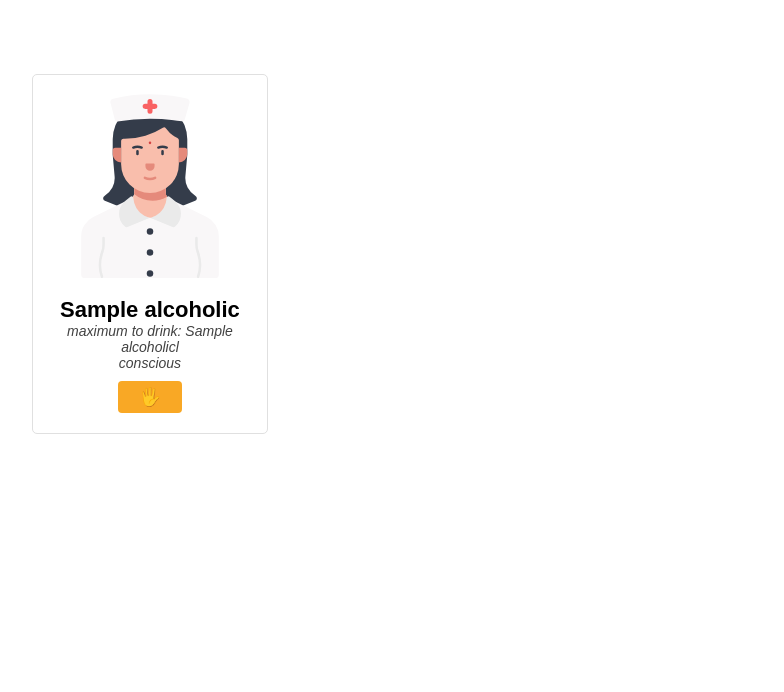
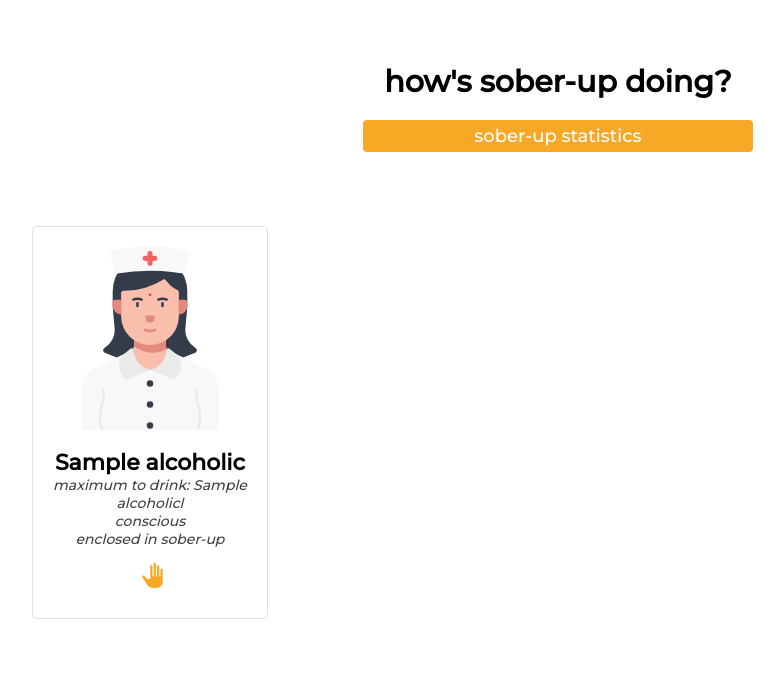
Before and after one commit to sol4ik/db-alcohol, a Flask app: template modules/templates/home.html in a window 1280 px wide. Shown: the top 692 px of the page, without its empty margins (82-866 px from the left). Run offline with Flask 2, Linux system fonts and the light colour scheme; the template is opened without the code that fills it: most values are stand-ins (such as "Sample title", 1, 10 or a date in 2020); some libraries are stand-ins or nearby versions.

Commit message:
home finished

```diff
--- a/modules/app.py
+++ b/modules/app.py
@@ -46,26 +46,89 @@ def login_page():
 
 @app.route('/home', methods=["GET", "POST"])
 def home():
-    if request.method == "GET":
-        context = dict()
-        context['user_data'] = json.loads(request.args['user_data'])
+    context = dict()
+    context['errors'] = list()
+
+    if request.method == "POST":
+        data = request.form
+        errors = list()
 
         conn = connect_to_db()
         cur = conn.cursor()
-        cur.execute(f"""select * from alcoholic;""")
-        context['alcoholics'] = cur.fetchall()
-        conn.commit()
+
+        if data['user_type'] == "alcoholic":
+            cur.execute(f"""select enclosed from alcoholic where alcoholic_id={data['user_id']};""")
+            response = cur.fetchall()
+            if response[0][0]:
+                errors.append("you cannot drink with other alcoholics because you are enclosed in sober-up!")
+            conn.commit()
+
+            cur.execute(f"""select conscious from alcoholic where alcoholic_id={data['user_id']};""")
+            response = cur.fetchall()
+            if not response[0][0]:
+                errors.append("you cannot dp anything as you've just fainted!")
+            conn.commit()
+
+            cur.execute(f"""select enclosed from alcoholic where alcoholic_id={ data['chosen_alcoholic_id'] };""")
+            response = cur.fetchall()
+            if response[0][0]:
+                errors.append("you cannot drink with alcoholic who is enclosed in sober-up!")
+            conn.commit()
+
+            cur.execute(f"""select conscious from alcoholic where alcoholic_id={ data['chosen_alcoholic_id']};""")
+            response = cur.fetchall()
+            if not response[0][0]:
+                errors.append("you cannot drink with alcoholic who just fainted!")
+            conn.commit()
+        else:
+            pass
         cur.close()
         conn.close()
+        if len(errors) == 0:
+            return redirect(url_for('.action', query_data=json.dumps(data)))
 
-        # TODO: run queries to get corresponding alcoholics for each type
-        context['friendly'] = context['alcoholics']
-        context['quick'] = context['alcoholics']
-        context['master'] = context['alcoholics']
-        context['favourite'] = context['alcoholics']
-        context['disfavourite'] = context['alcoholics']
+        context['errors'] = errors
 
-        return render_template('home.html', context=context)
+    context['user_data'] = json.loads(request.args['user_data'])
+
+    conn = connect_to_db()
+    cur = conn.cursor()
+    cur.execute(f"""select * from alcoholic;""")
+    context['alcoholics'] = cur.fetchall()
+    conn.commit()
+    cur.close()
+    conn.close()
+
+    # TODO: run queries to get corresponding alcoholics for each type
+    context['friendly'] = context['alcoholics']
+    context['quick'] = context['alcoholics']
+    context['master'] = context['alcoholics']
+    context['favourite'] = context['alcoholics']
+    context['disfavourite'] = context['alcoholics']
+
+    return render_template('home.html', context=context)
+
+
+@app.route('/action', methods=["GET", "POST"])
+def action():
+    return render_template('action.html', context=json.loads(request.args['context']))
+
+
+@app.route('/my_profile',methods=["GET", "POST"])
+def my_profile():
+    user_id = request.args['user_id']
+
+    conn = connect_to_db()
+    cur = conn.cursor()
+    cur.execute(f"""select * from alcoholic where alcoholic_id = {user_id};""")
+    response = cur.fetchall()
+    conn.commit()
+    cur.close()
+    conn.close()
+
+    context = dict()
+    context['user_data'] = response[0]
+    return render_template('my_profile.html', context=context)
 
 
 if __name__ == '__main__':
--- /dev/null
+++ b/modules/templates/action.html
@@ -0,0 +1,6 @@
+{% extends 'base.html' %}
+{% block content %}
+<body>
+
+</body>
+{% endblock %}
--- /dev/null
+++ b/modules/templates/base.html
@@ -0,0 +1,15 @@
+<!DOCTYPE html>
+<head>
+    <meta charset="UTF-8">
+    <meta name="viewport" content="width=device-width, initial-scale=1, shrink-to-fit=no">
+
+    <link rel="stylesheet" href="static/style/shared_styles.css">
+    <link rel="stylesheet" href="static/style/app_styles.css">
+
+    <link href="https://fonts.googleapis.com/css2?family=Montserrat:wght@500&display=swap" rel="stylesheet">
+
+    <title>sober-up</title>
+</head>
+
+{% block content %}
+{% endblock %}
--- a/modules/templates/home.html
+++ b/modules/templates/home.html
@@ -1,16 +1,29 @@
-<!DOCTYPE html>
-<html lang="en">
-<head>
-    <meta charset="UTF-8">
-    <meta name="viewport" content="width=device-width, initial-scale=1, shrink-to-fit=no">
+{% extends 'base.html' %}
+{% block content %}
+<body>
+    <div class="title-container-5">
+        <div class="title center-text">
+            how's sober-up doing?
+        </div>
+    </div>
+    <div class="btns-container">
+        {% if context.user_data.user_type == "alcoholic" %}
+            <div class="button small-btn yellow-btn center-text">
+                <a href="{{ url_for('my_profile', user_id=context.user_data.user_id) }}">my profile</a>
+            </div>
+        {% endif %}
+        <div class="button small-btn yellow-btn center-text">
+{#                <a href="{{ url_for('stats') }}">sober-up statistics</a>#}
+            <a href="#">sober-up statistics</a>
+        </div>
+    </div>
+    <div class="cards-container">
+    <div class="errors-container">
+        {% for error in context.errors %}
+            <div class="error-msg center-text">{{ error }}</div>
+        {% endfor %}
+    </div>
 
-    <link rel="stylesheet" href="static/style/shared_styles.css">
-    <link rel="stylesheet" href="static/style/app_styles.css">
-
-    <title>sober-up</title>
-</head>
-<body>
-    <div class="cards-container">
     {% for alcoholic in context.alcoholics %}
         {% if (context.user_data.user_type == "alcoholic" and alcoholic[0] == context.user_data.user_id)%}
         {% else %}
@@ -48,14 +61,21 @@
             <div class="card-name center-text"> {{ alcoholic[1] }}</div>
             <div class="card-info center-text">
                 maximum to drink: {{ alcoholic[2] }}l<br>
-                {% if alcoholic[2] %}
-                    conscious
+                {% if alcoholic[3] %}
+                    conscious <br>
                 {% else %}
-                    fainted
+                    fainted <br>
+                {% endif %}
+                {% if alcoholic[4] %}
+                    enclosed in sober-up
+                {% else %}
+                    free
                 {% endif %}
             </div>
             <div class="card-dropdown">
-                <div class="button small-btn center-text">🖐</div>
+                <div class="button white-btn small-btn center-text">
+                    <img class="card-icon" src="static/icons/hi.svg" alt="do action">
+                </div>
                 <div class="dropdown-content">
                     {% if context.user_data.user_type == "alcoholic" %}
                             <div class="center-text">
@@ -63,6 +83,8 @@
                                     <input type="hidden" name="user_type" value="{{ context.user_data.user_type }}">
                                     <input type="hidden" name="user_id" value="{{ context.user_data.user_id  }}">
                                     <input type="hidden" name="chosen_alcoholic_id" value="{{ alcoholic[0] }}">
+                                    <input type="hidden" name="action" value="invite">
+
                                     <input type="submit" value="invite to drink">
                                 </form>
                                 </div>
@@ -72,6 +94,8 @@
                                     <input type="hidden" name="user_type" value="{{ context.user_data.user_type }}">
                                     <input type="hidden" name="user_id" value="{{ context.user_data.user_id  }}">
                                     <input type="hidden" name="chosen_alcoholic_id" value="{{ alcoholic[0] }}">
+                                    <input type="hidden" name="action" value="enclose">
+
                                     <input type="submit" value="enclose in sober-up">
                                 </form>
                             </div>
@@ -80,6 +104,8 @@
                                     <input type="hidden" name="user_type" value="{{ context.user_data.user_type }}">
                                     <input type="hidden" name="user_id" value="{{ context.user_data.user_id  }}">
                                     <input type="hidden" name="chosen_alcoholic_id" value="{{ alcoholic[0] }}">
+                                    <input type="hidden" name="action" value="release">
+
                                     <input type="submit" value="release">
                                 </form>
                             </div>
@@ -88,6 +114,8 @@
                                     <input type="hidden" name="user_type" value="{{ context.user_data.user_type }}">
                                     <input type="hidden" name="user_id" value="{{ context.user_data.user_id  }}">
                                     <input type="hidden" name="chosen_alcoholic_id" value="{{ alcoholic[0] }}">
+                                    <input type="hidden" name="action" value="move">
+
                                     <input type="submit" value="move beds">
                                 </form>
                             </div>
@@ -99,4 +127,4 @@
     {% endfor %}
     </div>
 </body>
-</html>
+{% endblock %}
--- /dev/null
+++ b/modules/templates/my_profile.html
@@ -0,0 +1,6 @@
+{% extends 'base.html' %}
+{% block content %}
+<body>
+
+</body>
+{% endblock %}
--- a/modules/templates/static/style/app_styles.css
+++ b/modules/templates/static/style/app_styles.css
@@ -1,13 +1,13 @@
-/*font styles*/
-body {
-  font-family: 'Montserrat', sans-serif;
-}
-
 /*text styles*/
 .title {
-  margin-top: 10%;
   font-weight: bold;
   font-size: 30px;
+}
+.title-container-10 {
+  margin-top: 10%;
+}
+.title-container-5 {
+  margin-top: 5%;
 }
 .error-msg {
   padding: 10px;
@@ -87,15 +87,20 @@ input[type=text], select {
 .card-dropdown:hover .dropdown-content {
   display: block;
 }
+.card-dropdown:hover div.button {
+  width: 96%;
+}
 .dropdown-content div {
   text-align: center;
   padding: 5px;
-  background-color: #FBC02D;
+  background-color: #F9A825;
+  opacity: 0.8;
   border-bottom: 1px solid #F57F17;
   border-radius: 2px;
 }
 .dropdown-content div:hover {
   border-bottom: 3px solid red;
+  opacity: 0.95;
 }
 .dropdown-form input[type=submit] {
   background: none;
@@ -106,3 +111,9 @@ input[type=text], select {
 .dropdown-form input[type=submit]:hover {
   font-weight: bold;
 }
+
+/*nav buttons styles*/
+.btns-container {
+  margin-top: 20px;
+  display: block;
+}
--- a/modules/templates/static/style/shared_styles.css
+++ b/modules/templates/static/style/shared_styles.css
@@ -1,3 +1,8 @@
+/*font styles*/
+html, body {
+  font-family: 'Montserrat', sans-serif;
+}
+
 .relative-container {
     position: relative;
 }
@@ -15,8 +20,6 @@
 /*button styles*/
 .button {
   width: 50%;
-  background-color: #F9A825;
-  color: white;
   padding: 14px 20px;
   margin: 8px 25%;
   border: none;
@@ -24,15 +27,39 @@
   cursor: pointer;
   font-size: 18px;
 }
-.button:hover {
+.button:hover, .yellow-btn:hover {
   opacity: 0.8;
+}
+.button:focus, .yellow-btn:focus {
+  background-color: #F57F17;
+  border: none;
+}
+
+.small-btn {
+    margin: 10px auto;
+    width: 30%;
+    padding: 5px;
+}
+
+.white-btn {
+    background-color: white;
+    color: #F9A825;
+}
+.white-button:hover {
+  color: #F57F17;
 }
 .button:focus {
   background-color: #F57F17;
+  color: white;
   border: none;
 }
-.small-btn {
-    margin: 10px auto;
-    width: 25%;
-    padding: 5px;
+
+.yellow-btn {
+  background-color: #F9A825;
+  color: white;
 }
+
+.button a {
+    text-decoration: none;
+    color: white;
+}
--- a/sql/alcohol.sql
+++ b/sql/alcohol.sql
@@ -9,7 +9,8 @@ CREATE TABLE alcoholic(
 	alcoholic_id serial PRIMARY KEY,
 	name varchar(100) NOT NULL,
 	max_drink decimal NOT NULL,
-	conscious bool DEFAULT True
+	conscious bool DEFAULT True,
+	enclosed bool DEFAULT False
 );
 CREATE TABLE inspector(
 	inspector_id serial PRIMARY KEY,
```
Also changed, not shown: modules/templates/login.html (+8 -17 lines), modules/templates/static/icons/hi.svg (added), modules/templates/static/icons/master.svg.
